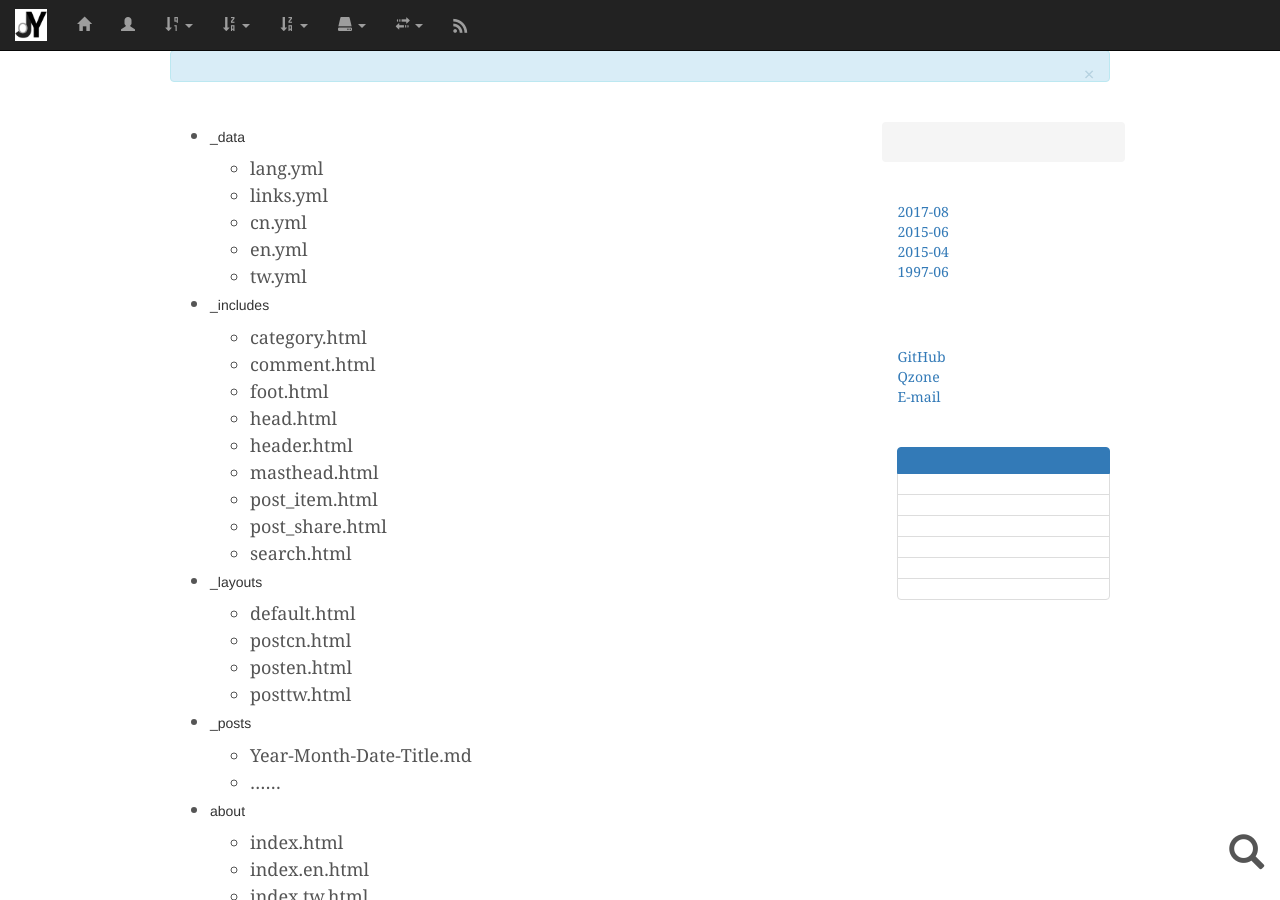
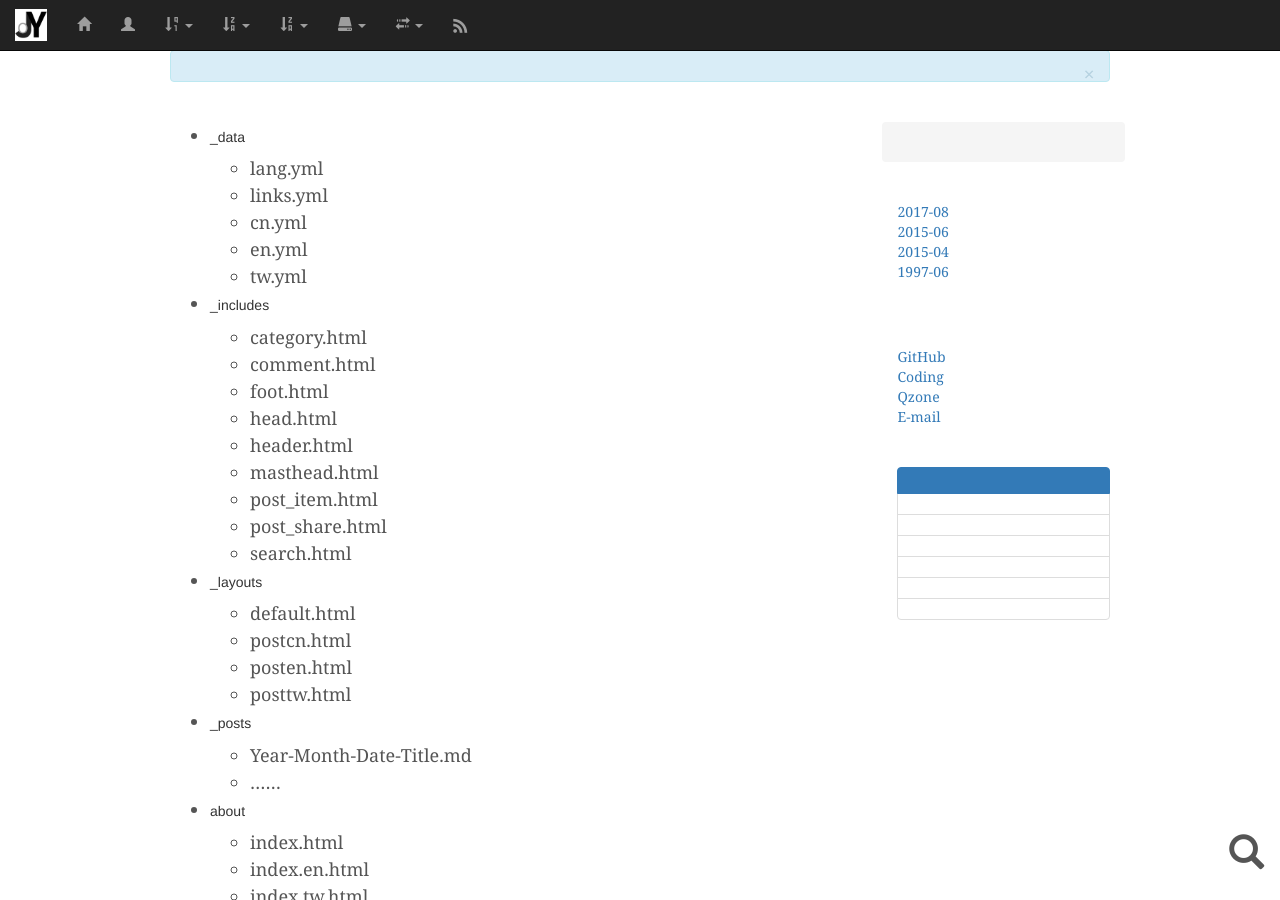
Before and after one commit to joytou/joytou.github.io, a Jekyll site: the page built from Mainfest.md, in a window 1280 px wide and 900 px high. Built offline with Jekyll 4.4.1, drawn with Linux system fonts in a browser that asks for light colours; some web fonts are replaced; our own code applies the rules of GitHub Pages for plain Markdown files; comment, search, counter and statistics services are not loaded.

Commit message:
Update my infomation

```diff
--- a/_includes/category.html
+++ b/_includes/category.html
@@ -28,8 +28,9 @@
             <h4>{{ translation.otherplace }}</h4>
             <ol class="list-unstyled">
               <li><a href="https://github.com/joytou/">GitHub</a></li>
+			  <li><a href="https://coding.net/u/joytou">Coding</a></li>
               <li><a href="http://1540294142.qzone.qq.com/">Qzone</a></li>
-              <li><a href="mailto:1540294142@qq.com">E-mail</a></li>
+              <li><a href="mailto:joytou.wu@qq.com">E-mail</a></li>
             </ol>
           </div>
         </div>
```
